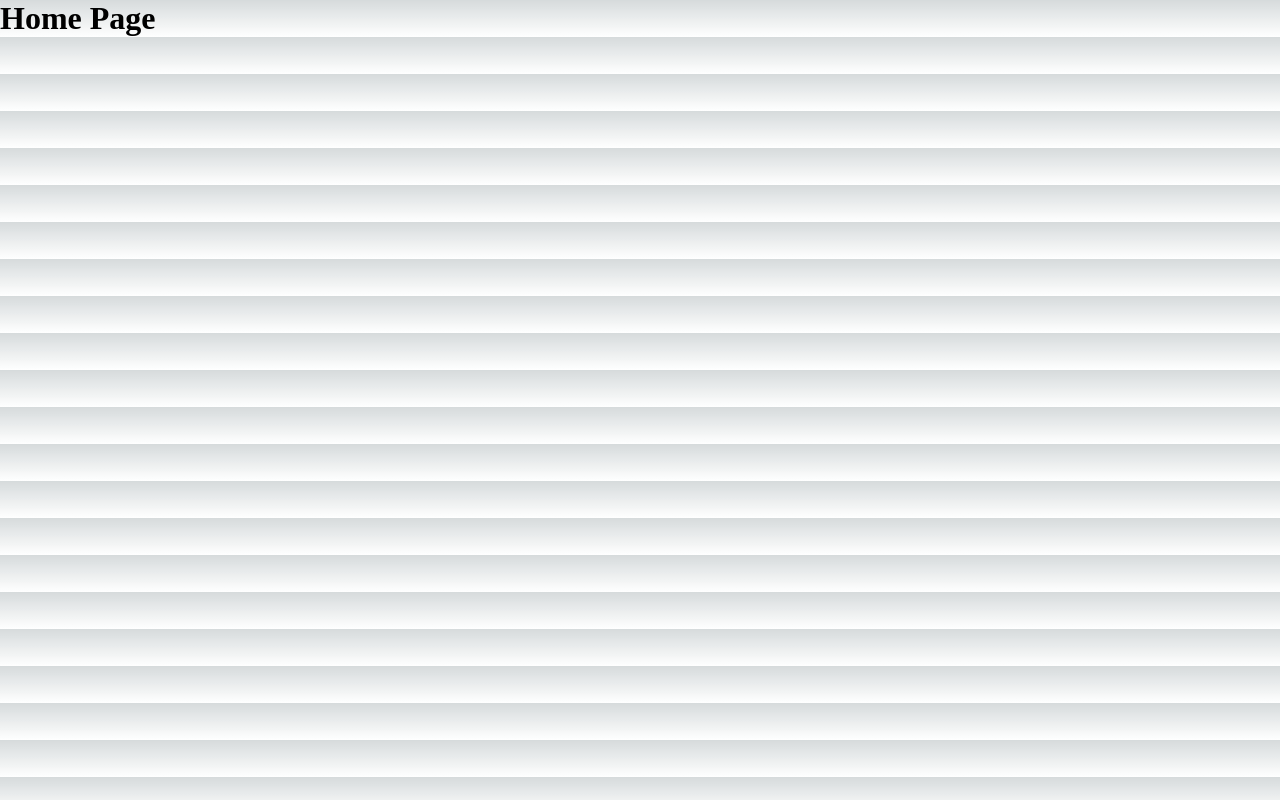
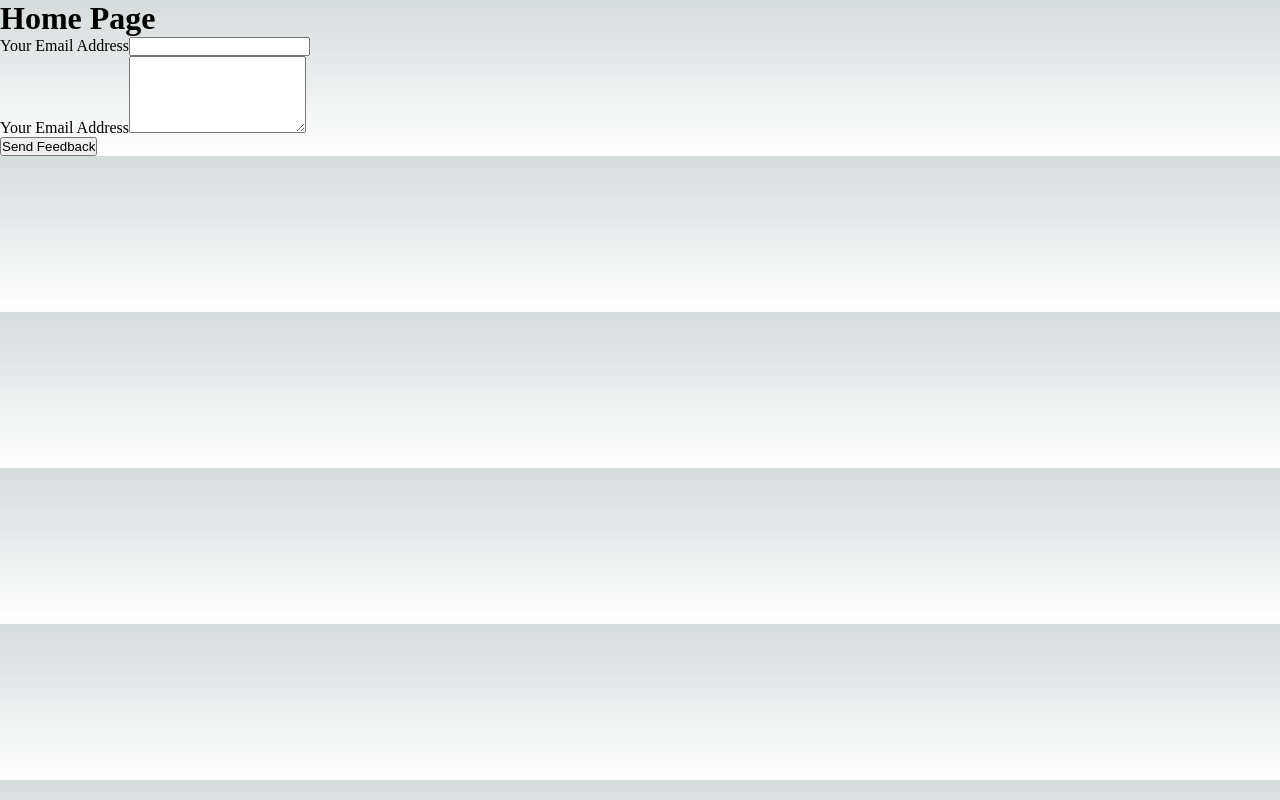
Before and after one commit to fredyvelasquezgt/api-routes-next-js, a Next.js app: page / in a window 1280 px wide. Built offline with nearby package versions, Linux system fonts and the light colour scheme.

Commit message:
created form

```diff
--- a/pages/api/feedback.js
+++ b/pages/api/feedback.js
@@ -1,5 +1,5 @@
 function handler(req, res) {
-  res.status(200).json();
+  res.status(200).json({message: 'this works'});
 }
 
 export default handler;
--- a/pages/index.js
+++ b/pages/index.js
@@ -2,6 +2,18 @@ function HomePage() {
   return (
     <div>
       <h1>Home Page</h1>
+      <form>
+        <div>
+          <label htmlFor="email">Your Email Address</label>
+          <input type="email" id="email" />
+        </div>
+        <div>
+          <label htmlFor="feedback">Your Email Address</label>
+          <textarea id="feedback" rows="5"></textarea>
+        </div>
+        <button>Send Feedback</button>
+
+      </form>
     </div>
   )
 }
```
